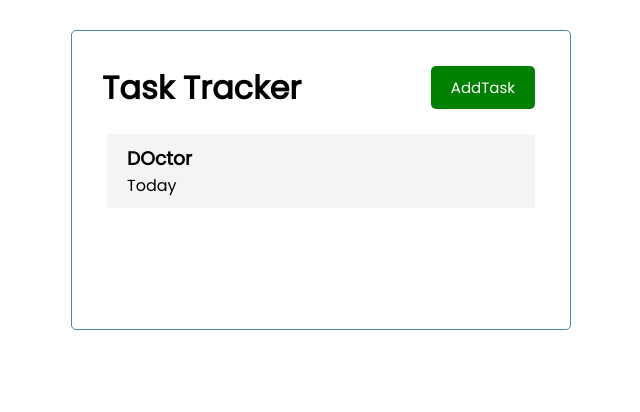
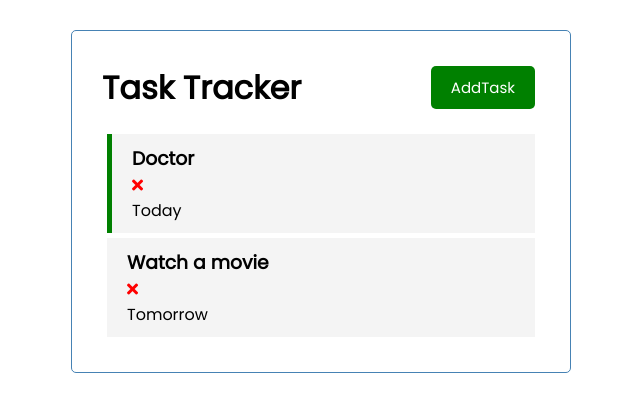
Before and after one commit to agwadan/vue-crash-course, a Vue app: page / in a window 1280 px wide. Shown: the top 412 px of the page, without its empty margins (319-959 px from the left). Built offline with nearby package versions, Linux system fonts and the light colour scheme.

Commit message:
Style each task with reminder condition

```diff
--- a/public/index.html
+++ b/public/index.html
@@ -5,6 +5,10 @@
     <meta http-equiv="X-UA-Compatible" content="IE=edge">
     <meta name="viewport" content="width=device-width,initial-scale=1.0">
     <link rel="icon" href="<%= BASE_URL %>favicon.ico">
+    <link
+    rel="stylesheet"
+    href="https://cdnjs.cloudflare.com/ajax/libs/font-awesome/5.15.2/css/all.min.css"
+  />
     <title><%= htmlWebpackPlugin.options.title %></title>
   </head>
   <body>
--- a/src/App.vue
+++ b/src/App.vue
@@ -27,9 +27,15 @@ export default {
     this.tasks = [
       {
         id: 1,
-        text: "DOctor",
+        text: "Doctor",
         day: "Today",
         reminder: true,
+      },
+      {
+        id: 1,
+        text: "Watch a movie",
+        day: "Tomorrow",
+        reminder: false,
       },
     ];
   },
--- a/src/components/Task.vue
+++ b/src/components/Task.vue
@@ -1,6 +1,8 @@
 <template>
-  <div class="task">
+  <div :class="[task.reminder ? 'reminder' : '', 'task']">
+    <!-- <div :class="[task.reminder ? 'reminder' : '', task]"> -->
     <h3>{{ task.text }}</h3>
+    <i class="fas fa-times" />
     <p>{{ task.day }}</p>
   </div>
 </template>
```
